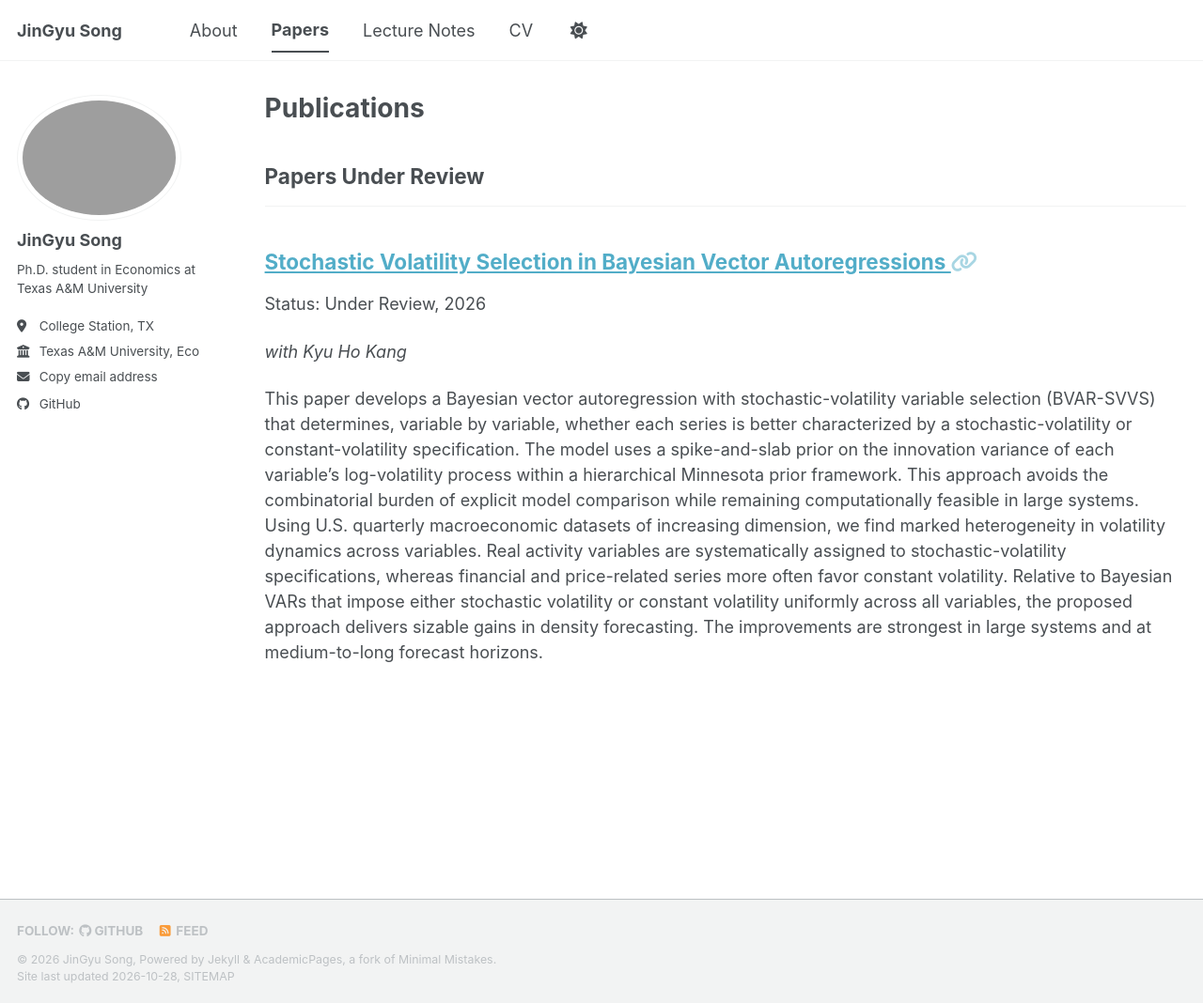
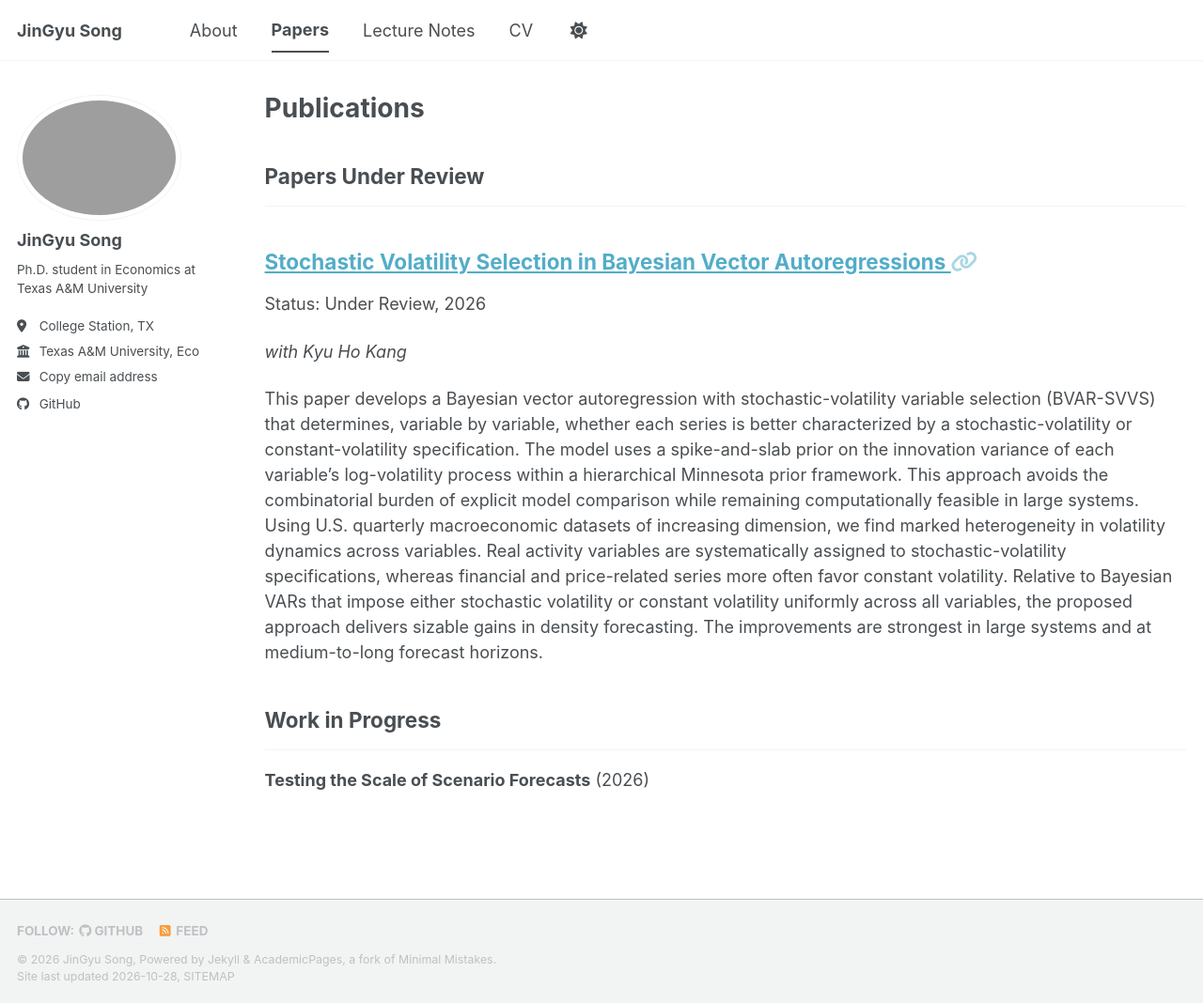
Before and after one commit to Jingyu-96/Jingyu-96.github.io, a Jekyll site: the page built from _pages/publications.html, in a window 1280 px wide and 1068 px high. Shown: the whole window at 94% size. Built offline with Jekyll 4.4.1, drawn with Linux system fonts in a browser that asks for light colours; a style sheet for code colours, icons or effects is not loaded.

Commit message:
Update publications.html

```diff
--- a/_pages/publications.html
+++ b/_pages/publications.html
@@ -31,3 +31,6 @@ author_profile: true
     {% include archive-single.html %}
   {% endfor %}
 {% endif %}
+
+<h2>Work in Progress</h2><hr />
+<p><strong>Testing the Scale of Scenario Forecasts</strong> (2026)</p>
```
